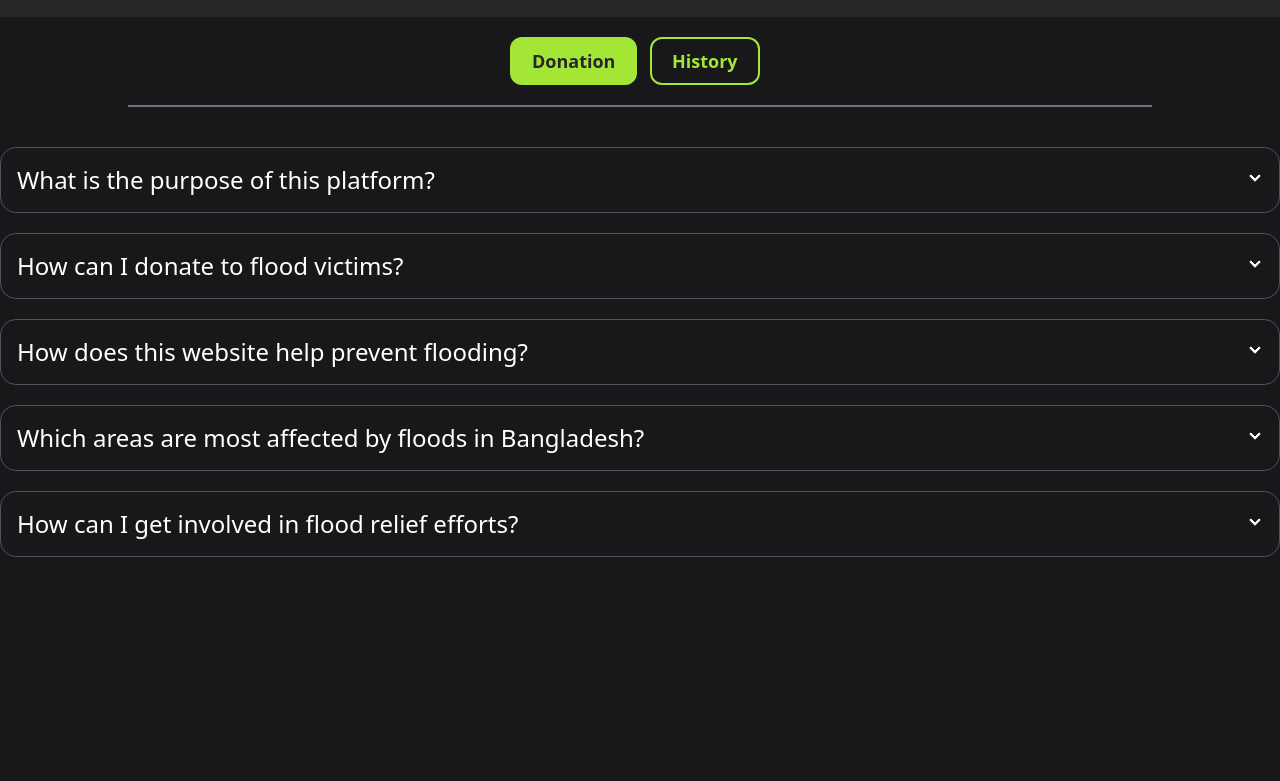
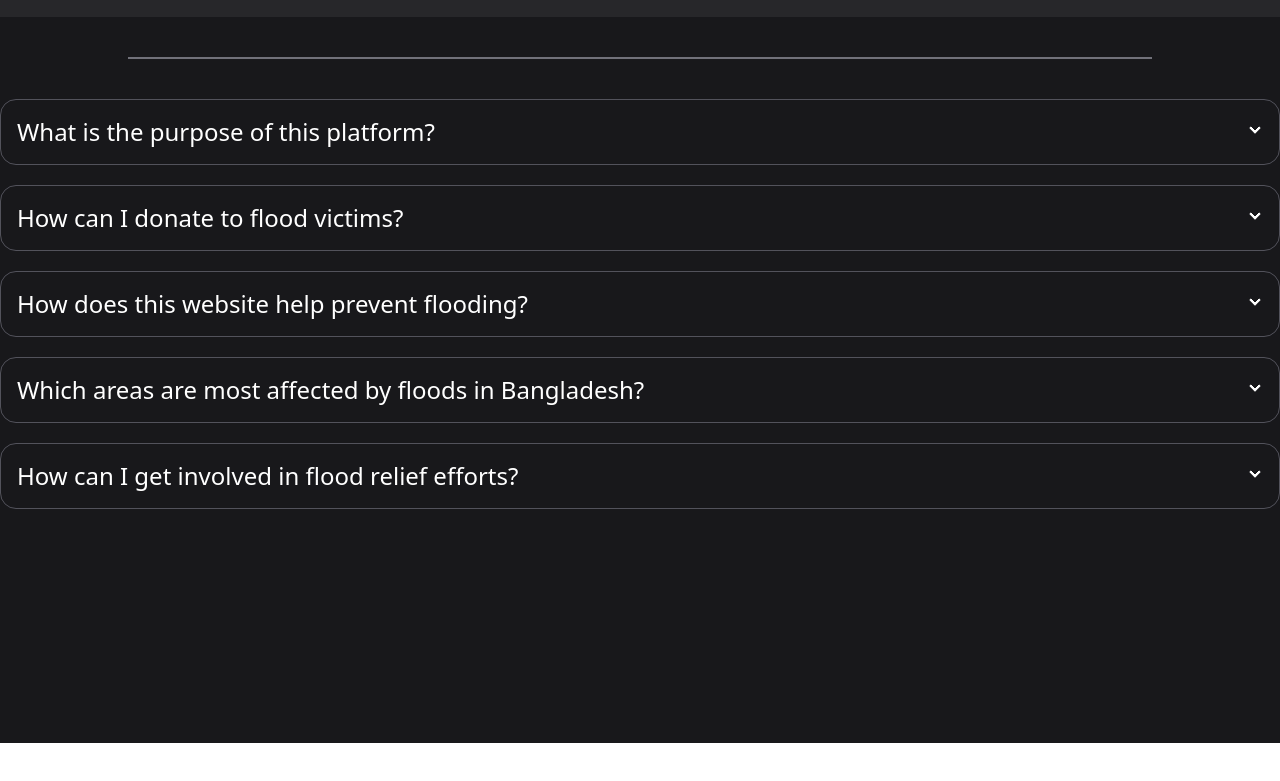
Before and after one commit to ASSabbir/B10-A5, a plain HTML site: page blog.html in a window 1280 px wide. Shown: the part 71-852 px from the top of the page. After the commit the page ends 814 px from the top, so only its background shows below. Drawn offline with nearby package versions, Linux system fonts and the light colour scheme.

Commit message:
added finisheing

```diff
--- a/blog.html
+++ b/blog.html
@@ -11,7 +11,7 @@
     <script src="https://cdn.tailwindcss.com"></script>
 </head>
 
-<body class="text-white inter bg-zinc-900">
+<body class="text-white min-h-screen inter bg-zinc-900">
     <div class="bg-zinc-800 w-f">
         <nav class="bg-zinc-800 flex justify-between  w-full top-5 z-50 items-center max-w-screen-2xl py-5 mx-auto">
             <a href="index.html" class=" relative w-[120px] h-12">
@@ -27,18 +27,9 @@
                 <h1><span id="total-Account">5500</span> BDT</h1>
             </div>
         </nav>
-        <div class="bg-zinc-900 w-full flex justify-center py-5 gap-5">
-            <div class=" relative w-[120px] h-12">
-                <button id="donationBtn"
-                    class="bg-lime-400 border-lime-400 border-2 hover:scale-95 duration-300  absolute px-5 rounded-xl text-zinc-800 font-bold py-2 text-lg ">Donation</button>
-            </div>
-            <div class=" relative w-[120px] h-12">
-                <button id="historyBtn"
-                    class="bg-zinc-900 border-lime-400 border-2 hover:scale-95 duration-300  absolute px-5 rounded-xl text-lime-400 font-bold py-2 text-lg">History</button>
-            </div>
-        </div>
+
         <div class="w-full bg-zinc-900 flex justify-center">
-            <div class="w-[80%] h-[1px] border-t-[2px] border-zinc-500"></div>
+            <div class="w-[80%] h-[1px] mt-10 border-t-[2px] border-zinc-500"></div>
         </div>
     </div>
     <div class="max-w-screen-2xl mx-auto h-[80.5vh] space-y-5">
```
Also changed, not shown: index.html (+1 -1 lines).
